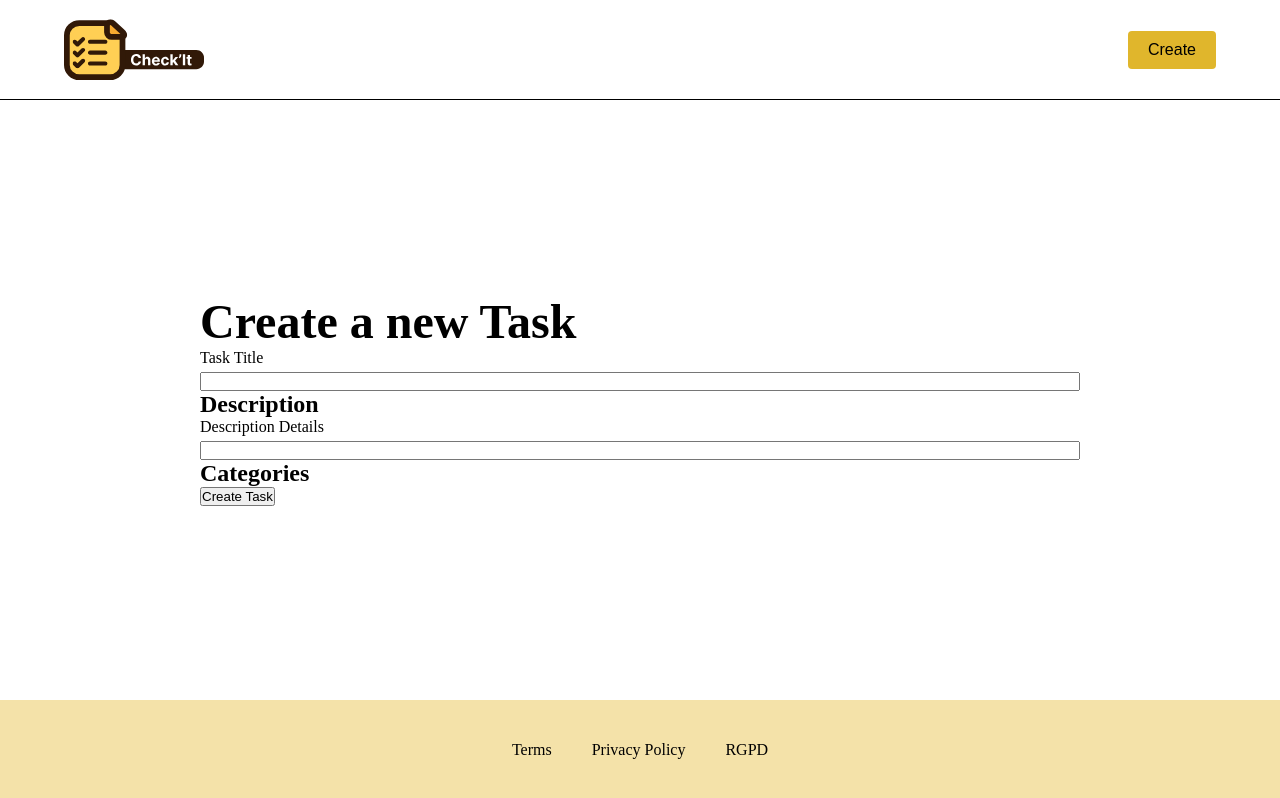
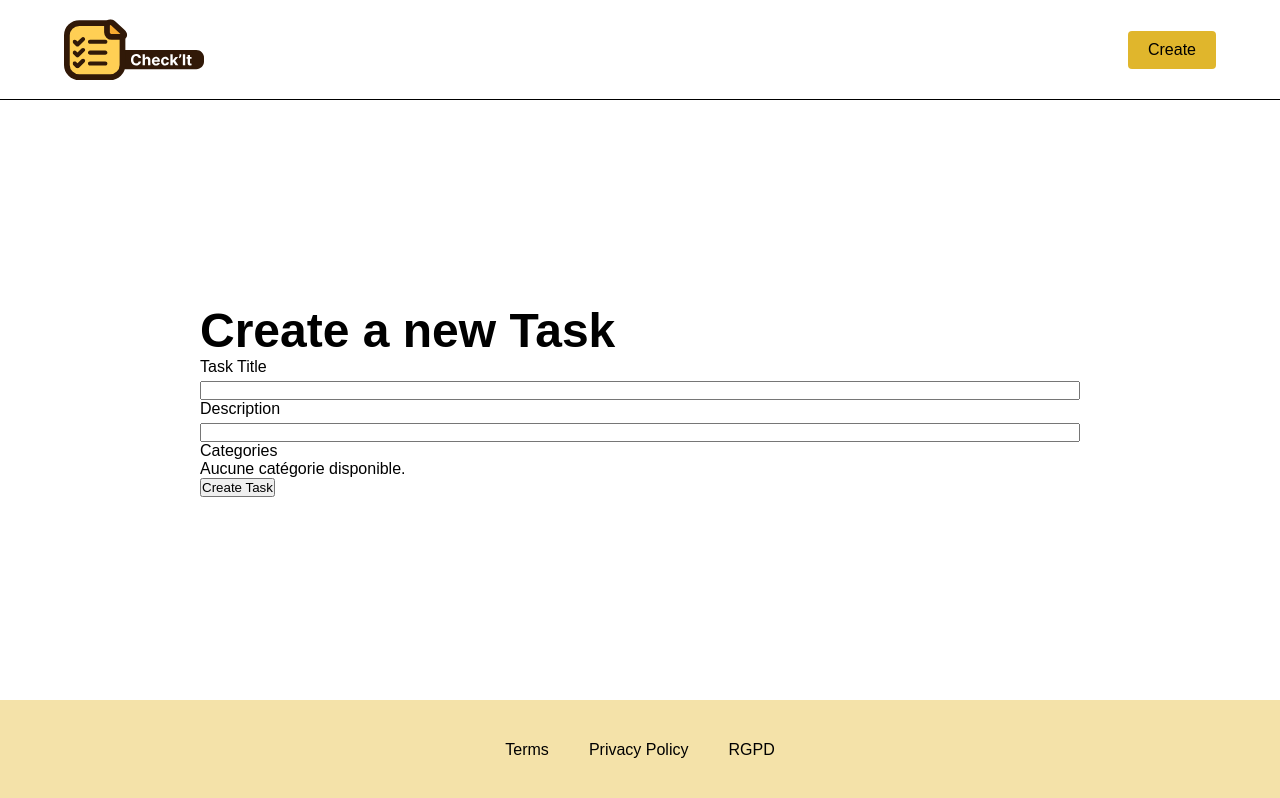
Before and after one commit to matpaaa/gestion-projet-v1, a React (Create React App) app: page /create-todo in a window 1280 px wide. Built offline with nearby package versions, Linux system fonts and the light colour scheme.

Commit message:
Change style

```diff
--- a/src/components/CategorieElement.jsx
+++ b/src/components/CategorieElement.jsx
@@ -1,8 +1,8 @@
 import "../css/categorieElement.css"
 
-export default function CategorieElement({categorie}) {
+export default function CategorieElement({ categorie, onSelected, isSelected }) {
     return (
-        <div className="categorie-section">
+        <div role="button" onClick={() => onSelected && onSelected(categorie)} className={`categorie-section ${isSelected && 'categorie-selected'}`}>
             <p className='text'>{categorie.title}</p>
         </div>
     )
--- a/src/components/Categories.jsx
+++ b/src/components/Categories.jsx
@@ -1,14 +1,12 @@
-import { useEffect, useState  } from "react-router-dom"
-import CategorieService from "../services/categorie.service";
-import LocalStorageService from "../services/localStorage.service";
+import CategorieService from "../services/categorieService";
+import LocalStorageService from "../services/localStorageService";
+import CategorieElement from '../components/CategorieElement'
+import { useState, useEffect } from "react";
 
-export default function Categories() {
+
+export default function Categories({ onSelected, categorieSelected }) {
   const [categories, setCategories] = useState([]);
-
-  // Instancie le service
   const categorieService = new CategorieService(new LocalStorageService());
-
-  // Récupère les catégories au chargement
   useEffect(() => {
     const data = categorieService.getCategories();
     setCategories(data);
@@ -16,15 +14,19 @@ export default function Categories() {
 
   return (
     <div>
-      <h2>Liste des catégories</h2>
       {categories.length === 0 ? (
         <p>Aucune catégorie disponible.</p>
       ) : (
-        <ul>
+        <div className="categories-container">
           {categories.map((categorie, index) => (
-            <li key={index}>{categorie.title}</li>
+            <CategorieElement
+              key={index}
+              categorie={categorie}
+              onSelected={onSelected}
+              isSelected={categorieSelected?.title === categorie.title}
+            />
           ))}
-        </ul>
+        </div>
       )}
     </div>
   );
--- a/src/components/Todo.jsx
+++ b/src/components/Todo.jsx
@@ -1,6 +1,6 @@
 import { useNavigate } from "react-router-dom"
 import CategorieElement from "../components/CategorieElement"
-
+import '../css/todo.css'
 
 export default function Todo({ todo }) {
 
@@ -11,11 +11,13 @@ export default function Todo({ todo }) {
         <div onClick={navigateTodo} role="button" className="todo-container">
             <p className="todo-title">{ todo.title }</p>
 
-            {
-                todo.categories.map((cat, i) => (
-                    <CategorieElement key={i} categorie={cat} />
-                ))
-            }
+            <div className="categories-container">
+                {
+                    todo.categories.map((cat, i) => (
+                        <CategorieElement key={i} categorie={cat} />
+                    ))
+                }
+            </div>
 
             <p className="todo-content">{ todo.content }</p>
         </div>
--- a/src/css/categorieElement.css
+++ b/src/css/categorieElement.css
@@ -1,11 +1,18 @@
-.categorie-section {
+.categories-container {
     display: flex;
     flex-direction: row;
     align-items: center;
-    justify-content: center;
+    gap: 12px;
+}
+
+.categorie-section {
     padding: 10px 20px;
     background-color: #DFDFDF;
-    border-radius: 16%;
+    border-radius: 16px;
+}
+
+.categorie-selected {
+    background-color: #F4E3AA;
 }
 
 .categories {
--- a/src/css/home.css
+++ b/src/css/home.css
@@ -4,8 +4,13 @@
     display: flex;
     flex-direction: column;
     align-items: center;
-    justify-content: center;
+    justify-content: start;
     gap: 100px;
+    width: 100%;
+}
+
+.section-home > h1 {
+    text-align: center;
     width: 100%;
 }
 
--- a/src/css/index.css
+++ b/src/css/index.css
@@ -2,10 +2,7 @@
   margin: 0;
   padding: 0;
   box-sizing: border-box;
-}
-
-:root {
-
+  font-family: sans-serif;
 }
 
 .title-info {
--- /dev/null
+++ b/src/css/todo.css
@@ -0,0 +1,19 @@
+
+
+.todo-container {
+    display: flex;
+    flex-direction: column;
+    align-items: start;
+    gap: 20px;
+    background-color: #F4E3AA;
+    border-radius: 16px;
+    padding: 16px;
+    width: 300px;
+}
+
+.todo-title {
+    font-size: 32px;
+    text-align: center;
+    width: 100%;
+    font-weight: 700;
+}
--- a/src/layout/Header.jsx
+++ b/src/layout/Header.jsx
@@ -7,7 +7,7 @@ export default function Header() {
     const navigation = useNavigate()
     return (
         <header>
-            <img src="/assets/Logo.svg" alt="Logo" className="logo" />
+            <img onClick={() => navigation('/')} src="/assets/Logo.svg" alt="Logo" className="logo" />
             <button className="button" onClick={() => navigation('create-todo')}>Create</button>
         </header>
     )
--- a/src/pages/CreateTodo.jsx
+++ b/src/pages/CreateTodo.jsx
@@ -1,13 +1,11 @@
-import { useEffect, useState } from "react"
+import { useState } from "react"
 import LocalStorageService from '../services/localStorageService'
-import CategorieService from "../services/categorieService"
-import CategorieElement from "../components/CategorieElement"
 import TodoService from "../services/todoService"
 import { useNavigate } from "react-router-dom"
+import Categories from "../components/Categories"
 
 
 const localStorageService = new LocalStorageService()
-const categorieService = new CategorieService(localStorageService)
 const todoService = new TodoService(localStorageService)
 
 export default function CreateTodo() {
@@ -16,11 +14,7 @@ export default function CreateTodo() {
 
     const [title, setTitle] = useState('')
     const [description, setDescription] = useState('')
-    const [categories, setCategories] = useState([])
-
-    useEffect(() => {
-        setCategories(categorieService.getCategories())
-    }, [])
+    const [categorieSelected, setCategorieSelected] = useState(null)
 
     const createTodo = () => {
         if (title && description) {
@@ -29,9 +23,15 @@ export default function CreateTodo() {
                 description,
                 0,
                 '',
-                categories
+                categorieSelected ? [categorieSelected] : []
             )
             navigate('/')
+        }
+    }
+
+    const selectCategorie = (categorie) => {
+        if (categorie) {
+            setCategorieSelected(categorie)
         }
     }
 
@@ -40,32 +40,26 @@ export default function CreateTodo() {
             <h1>Create a new Task</h1>
 
             <div className='input'>
-                <p>Task Title</p>
+                <p className="input-title">Task Title</p>
                 <input value={title} onChange={(e) => setTitle(e.target.value)}/>
             </div>
 
             <div></div>
 
-            <div>
-                <h2>Description</h2>
-                <div className='input'>
-                    <p >Description Details</p>
-                    <input value={description} onChange={(e) => setDescription(e.target.value)}/>
-                </div>
+            <div className='input'>
+                <p className="input-title">Description</p>
+                <input value={description} onChange={(e) => setDescription(e.target.value)}/>
             </div>
 
             <div>
-                <h2>Categories</h2>
-                <div className="categories">
-                    {
-                        categories.map((categorie,i) => (
-                            <CategorieElement key={i} categorie={categorie}/>
-                        ))
-                    }
-                </div>
+                <p className="input-title">Categories</p>
+                <Categories
+                    onSelected={selectCategorie}
+                    categorieSelected={categorieSelected}
+                />
             </div>
 
-            <button onClick={createTodo}>Create Task</button>
+            <button onClick={createTodo} className="btn-create">Create Task</button>
 
 
         </section>
--- a/src/pages/Home.jsx
+++ b/src/pages/Home.jsx
@@ -2,6 +2,7 @@ import { useEffect, useState } from "react"
 import LocalStorageService from '../services/localStorageService'
 import TodoService from "../services/todoService"
 import Todo from "../components/Todo"
+import '../css/home.css'
 
 export default function Home() {
 
--- a/src/pages/Terms.jsx
+++ b/src/pages/Terms.jsx
@@ -4,7 +4,8 @@ export default function Terms() {
 
     return (
         <section>
-
+            {/* <TitleInfo title='test' />
+            <ContentInfo content='test' /> */}
         </section>
     )
 }
```
